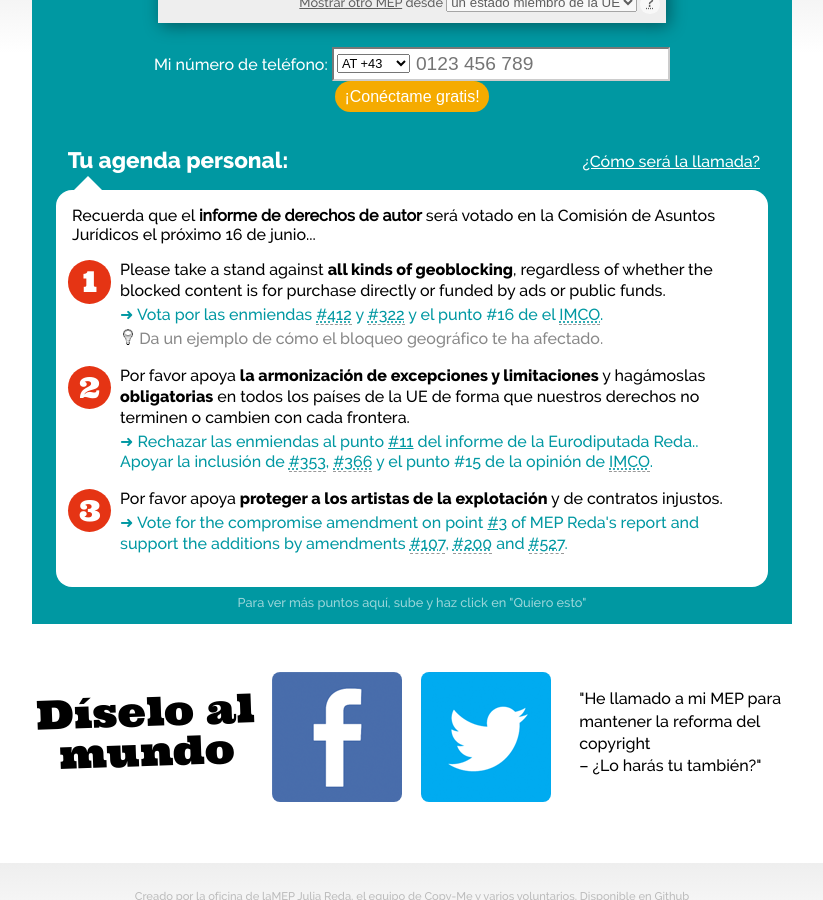
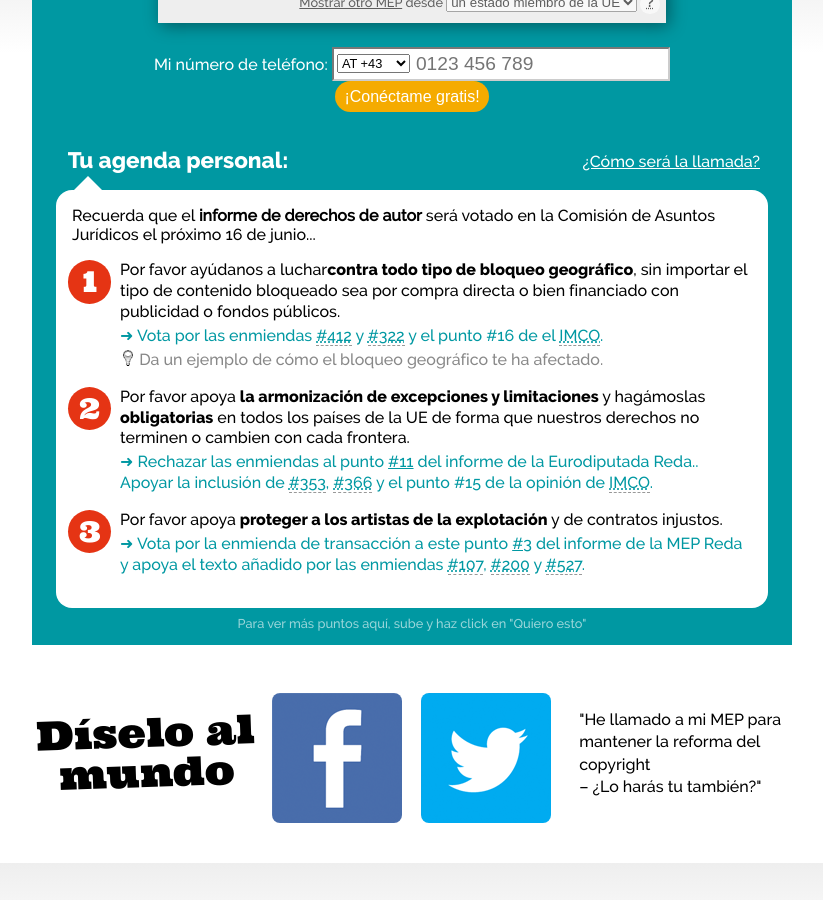
Before and after one commit to Copywrongs-Gang/Copywrongs2, a Jekyll site: the page built from es/index.html, in a window 1280 px wide and 900 px high, scrolled down 1837 px. Shown: the whole window, without its empty margins (228-1051 px from the left). Built offline with Jekyll 4.4.1, drawn with Linux system fonts in a browser that asks for light colours; comment, search, counter and statistics services are not loaded.

Commit message:
fix some missing spanish translations

```diff
--- a/_data/spanish.yml
+++ b/_data/spanish.yml
@@ -11,7 +11,7 @@ geoblocking:
     h: "<span>Superar</span> el geo-bloqueo"
     cw: "Este contenido no está disponible en tu país."
     eu: "<strong>Eliminar</strong> que requieren a los servicios de vídeo utilizar bloqueo geográfico, el cuál es una forma de discriminación."
-    please: "Please take a stand against <strong>all kinds of geoblocking</strong>, regardless of whether the blocked content is for purchase directly or funded by ads or public funds."
+    please: "Por favor ayúdanos a luchar<strong>contra todo tipo de bloqueo geográfico</strong>, sin importar el tipo de contenido bloqueado sea por compra directa o bien financiado con publicidad o fondos públicos."
     do: Vota por las enmiendas <abbr class="am" title="Pide que se ponga fin al bloqueo">#412</abbr> y <abbr class="am" title="Establece que el bloqueo geográfico no debe impedir que las minorías culturales tengan acceso a contenido">#322</abbr> y el punto <span class="am">#16</span> de el <abbr title="Comisión de Mercado Interior">IMCO</abbr>.
     tip: "Da un ejemplo de cómo el bloqueo geográfico te ha afectado."
 extendborders:
@@ -24,10 +24,10 @@ extendborders:
 protectauthors:
     h: "<span>Proteger</span> a autores de contratos injustos"
     cw: "Los artistas no tienen abogados. Los editores y los sellos tienen ejercitos de ellos. ¿Adivinas quién tiene las de ganar en las negociaciones de contratos?"
-    eu: "Protect artists from expoitative <strong>total buy-out contracts</strong> Europe-wide and allow them to <strong>take back their rights</strong> if unused."
+    eu: "Protege a los artistas de ser explotados por <strong>contratos con cláusulas abusivas</strong> en toda Europa que permiten esto y <strong>devuélvele sus derechos</strong> if unused."
     link: "https://juliareda.eu/copyright-evaluation-report-explained/#authors"
     please: "Por favor apoya <strong>proteger a los artistas de la explotación</strong> y de contratos injustos."
-    do: Vote for the compromise amendment on point <a class="am" href="https://juliareda.eu/copyright-evaluation-report-explained/#authors" target="_blank">#3</a> of MEP Reda's report and support the additions by amendments <abbr class="am" title="Cites a UN report that emphasizes the importance of protecting authors">#107</abbr>, <abbr class="am" title="Calls for an author's right to bring their works to the market themselves in case a rightholder does not do so for a period of time">#200</abbr> and <abbr class="am" title="Calls for income tied to exceptions and limitations (e.g. private copying levies) to go directly to the authors, not other rightholders">#527</abbr>.
+    do: Vota por la enmienda de transacción a este punto <a class="am" href="https://juliareda.eu/copyright-evaluation-report-explained/#authors" target="_blank">#3</a> del informe de la MEP Reda y apoya el texto añadido por las enmiendas <abbr class="am" title="Cita un informe de la ONU que enfatiza en la importancia de proteger a los autores">#107</abbr>, <abbr class="am" title="Llama a que los autores puedan poner sus obras en el mercado si el titular de los derechos no lo hace en un tiempo">#200</abbr> y <abbr class="am" title="Llama a que los ingresos que provienen de excepciones y limitaciones (ejemplo. Las tasas por copia privada) vayan directamente a los autores, no a otros titulares de derechos">#527</abbr>.
 righttoquote:
     h: "<span>Garantizar</span> a vloggers el derecho de cita"
     cw: "Citar algunas palabras suele ser legal, pero no está extendido a vídeos o grabaciones de audio, haciendo a los YouTubers y Podcasters delincuentes."
```
